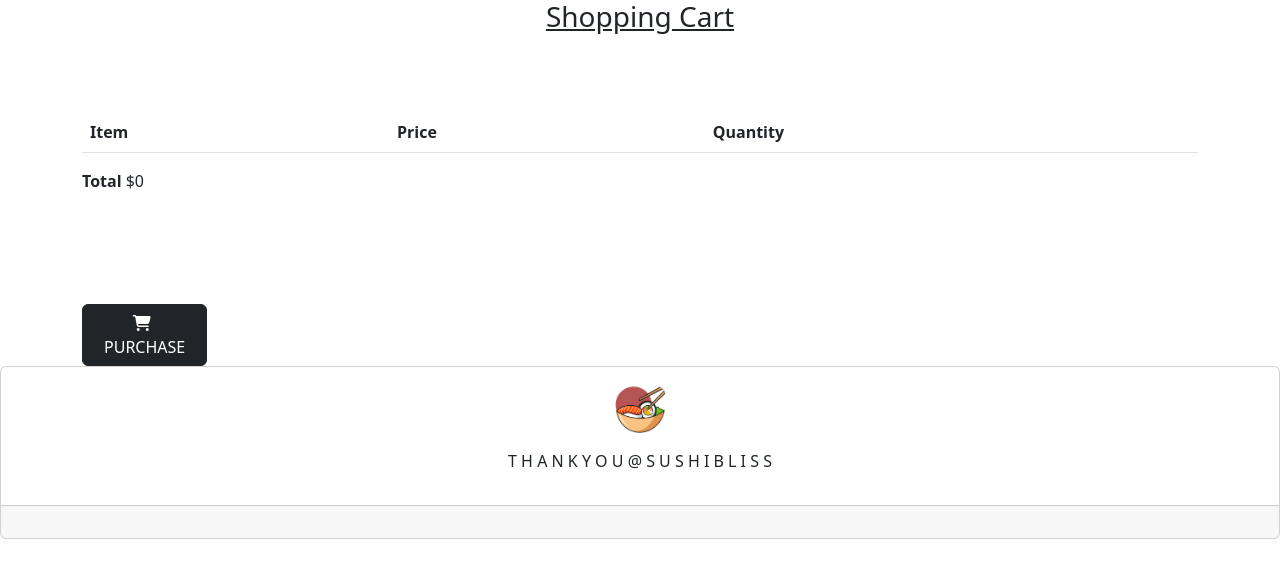
After one commit to ni030/SushiOrderingWebsite, a PHP site: page /cart.html in a window 1280 px wide. The commit adds this page. Shown: the top 578 px of the page. Run offline with PHP 8.4, Linux system fonts and the light colour scheme; lists and menus that the app fills with data are empty.

Commit message:
Add files via upload

```diff
--- /dev/null
+++ b/frontend/cart.html
@@ -0,0 +1,75 @@
+
+<!DOCTYPE html>
+<html lang="'en">
+
+<head>
+    <meta charset="UTF-8">
+    <meta http-equiv="X-UA-Compatible" content="IE=edge">
+    <meta name="viewport" content="width=device-width ,initial-scale=1.0">
+    <title>Cart</title>
+
+
+    <!-- Bootstrap CSS-->
+    <link href="https://cdn.jsdelivr.net/npm/bootstrap@5.2.3/dist/css/bootstrap.min.css" rel="stylesheet" integrity="sha384-rbsA2VBKQhggwzxH7pPCaAqO46MgnOM80zW1RWuH61DGLwZJEdK2Kadq2F9CUG65" crossorigin="anonymous">
+    <!---- Bootstrap Script---->
+    <script src="https://cdn.jsdelivr.net/npm/bootstrap@5.2.3/dist/js/bootstrap.bundle.min.js" integrity="sha384-kenU1KFdBIe4zVF0s0G1M5b4hcpxyD9F7jL+jjXkk+Q2h455rYXK/7HAuoJl+0I4" crossorigin="anonymous"></script>
+    <!--font awesome cdn link-->
+    <link rel="stylesheet" href="https://cdnjs.cloudflare.com/ajax/libs/font-awesome/6.5.2/css/all.min.css">
+
+    <link rel="stylesheet" href="CSS/cart.css">
+    <script src="JS/cart.js" async></script>
+
+</head>
+
+<body>
+<section class="container content-section" id="sushi-cart">
+
+  <h3 style="text-decoration: underline;text-align: center; margin-bottom: 7%;">Shopping Cart</h3>
+
+ <table class="table table-hover table-cart">
+  <thead>
+    <tr>
+      <th>Item</th>
+      <th>Price</th>
+      <th>Quantity</th>
+    </tr>
+  </thead>
+  <tbody class="cart-items">
+
+
+  </tbody>
+</table>
+
+    <div class="cart-total">
+      <strong class="cart-total-title">Total</strong>
+      <span  class="cart-total-price" style="text-align: right;">$0</span>
+    </div>
+
+
+    <div class="btn-purchase" style="margin-top: 10%;">
+      <button type="button"  class="btn btn-dark btn-purchase "><i class="fa-solid fa-cart-shopping " style="margin-right: 6%;"></i>PURCHASE</button>
+    </div>
+
+</section>
+
+<!--Cart Footer-->
+<footer  id="footer">
+  <div class="card text-center">
+      <i class="fa-solid fa-sushi"></i>
+      <div class="card-body">
+        <img src="img/logo.PNG"  style="width: 50px; height: 50px;">
+          <p></p>
+          <p>T H A N K Y O U @ S U S H I B L I S S</p>
+      </div>
+      <div class="card-footer text-muted">
+          <p></p>
+          <p></p>
+      </div>
+  </div>
+</footer>
+
+<script src="JS/cart.js"></script>
+
+
+</body>
+</html>
```
Also changed, not shown: frontend/index.php (+9 -0 lines), frontend/menuPage.php (+8 -1 lines), frontend/nav.html (added, +32 -0 lines), frontend/promotion.php (+12 -2 lines).
